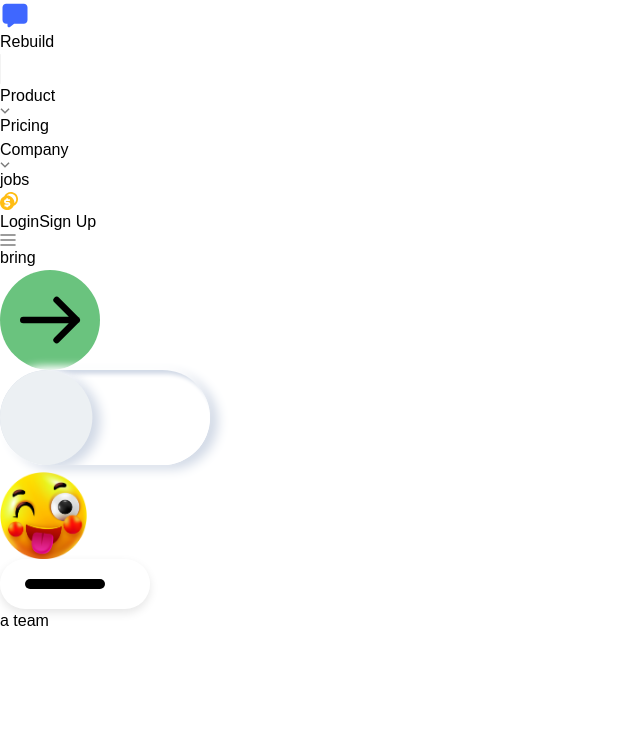
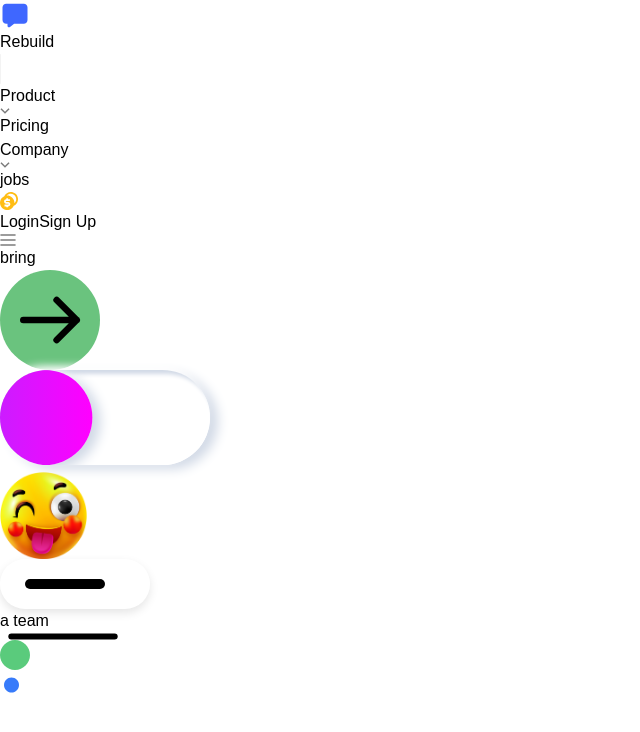
Before and after one commit to z3t444/Rebuild-Nunino, a React app: page / in a window 1280 px wide. Shown: the top 732 px of the page, without its empty margins (0-640 px from the left). Built offline with nearby package versions, Linux system fonts and the light colour scheme; the HTML template or start-up script is replaced by a standard one.

Commit message:
<ui>(Awesome Hero section)

```diff
--- a/src/components/Hero/Hero.jsx
+++ b/src/components/Hero/Hero.jsx
@@ -1,8 +1,12 @@
 import React from "react";
 import Arrow from "./icons/Arrow.jsx";
-import ToggleButton from "./ToggleButton.jsx";
+import ToggleButton from "./hooks/ToggleButton.jsx";
 import Assets from "./asset/Emoji.png";
 import Line from "./icons/Line.jsx";
+import Line2 from "./icons/Line2.jsx";
+import CircleGreen from "./icons/GreenCircle.jsx";
+import SmallCircle from "./icons/SmallCircle.jsx";
+// CSS
 import "./style/Hero.css";
 
 function Hero() {
@@ -22,7 +26,7 @@ function Hero() {
         </div>
       </div>
       {/* line 2 */}
-      <div className="line-2 flex items-center justify-center mt-3">
+      <div className="line-2 flex items-center justify-center">
         <div class="w-28 yellow-circle h-28 bg-[#ffc74b] flex items-center justify-center rounded-full">
           <div className="p-1 rounded-full bg-white shadow-2xl">
             <div className="p-2 bg-[#4c8ef6] shadow-xl shadow-black rounded-full"></div>
@@ -31,7 +35,22 @@ function Hero() {
         <div className="glashmorpishm p-7 bg-transparent rounded-full -ml-10">
           <Line></Line>
         </div>
-        <div><h3 className="text-8xl font-bold -ml-6 tracking-tight">a team</h3></div>
+        <div>
+          <h3 className="text-8xl font-bold -ml-6 tracking-tight">a team</h3>
+        </div>
+        <div className="flex items-center">
+          <div className="toggle-button flex items-center p-3 mt-3 ml-5 border-[6px] border-black rounded-full px-20">
+            <div className="-ml-12">
+              <Line2></Line2>
+            </div>
+            <div className="-ml-[78px]">
+              <CircleGreen></CircleGreen>
+            </div>
+          </div>
+          <div className="smallCircle-blue-white mt-2 -ml-3">
+            <SmallCircle></SmallCircle>
+          </div>
+        </div>
       </div>
     </>
   );
--- a/src/components/Hero/ToggleButton.jsx
+++ b/src/components/Hero/hooks/ToggleButton.jsx
@@ -1,5 +1,5 @@
 import React from "react";
-import "./style/Hero.css";
+import "../style/Hero.css";
 
 function toggleButton() {
   return (
--- /dev/null
+++ b/src/components/Hero/icons/GreenCircle.jsx
@@ -0,0 +1,18 @@
+import React from "react";
+
+function GreenCircle() {
+  return (
+    <>
+      <div>
+        <svg xmlns="http://www.w3.org/2000/svg" width="30" height="30" viewBox="0 0 30 30" fill="none">
+          <path
+            d="M15 30C12.925 30 10.975 29.606 9.15 28.818C7.325 28.03 5.7375 26.9615 4.3875 25.6125C3.0375 24.2625 1.969 22.675 1.182 20.85C0.395 19.025 0.001 17.075 0 15C0 12.925 0.394 10.975 1.182 9.15C1.97 7.325 3.0385 5.7375 4.3875 4.3875C5.7375 3.0375 7.325 1.969 9.15 1.182C10.975 0.395 12.925 0.001 15 0C17.075 0 19.025 0.394 20.85 1.182C22.675 1.97 24.2625 3.0385 25.6125 4.3875C26.9625 5.7375 28.0315 7.325 28.8195 9.15C29.6075 10.975 30.001 12.925 30 15C30 17.075 29.606 19.025 28.818 20.85C28.03 22.675 26.9615 24.2625 25.6125 25.6125C24.2625 26.9625 22.675 28.0315 20.85 28.8195C19.025 29.6075 17.075 30.001 15 30Z"
+            fill="#5ACB7C"
+          />
+        </svg>
+      </div>
+    </>
+  );
+}
+
+export default GreenCircle;
--- /dev/null
+++ b/src/components/Hero/icons/Line2.jsx
@@ -0,0 +1,15 @@
+import React from "react";
+
+function Line2() {
+  return (
+    <>
+      <div>
+        <svg xmlns="http://www.w3.org/2000/svg" width="126" height="7" viewBox="0 0 126 8" fill="none">
+          <path d="M4 4H122" stroke="black" stroke-width="7" stroke-linecap="round" />
+        </svg>
+      </div>
+    </>
+  );
+}
+
+export default Line2;
--- /dev/null
+++ b/src/components/Hero/icons/SmallCircle.jsx
@@ -0,0 +1,22 @@
+import React from "react";
+
+function SmallCircle() {
+  return (
+    <>
+      <div className="shadow-xl shadow-black rounded-full">
+        <svg xmlns="http://www.w3.org/2000/svg" width="23" height="26" viewBox="0 -2 23 23" fill="none">
+          <path
+            d="M11.5038 23C9.91428 23 8.41928 22.6984 7.01883 22.0953C5.61924 21.4914 4.40152 20.6719 3.36567 19.6369C2.32981 18.6027 1.50991 17.3863 0.905945 15.9876C0.301982 14.5888 0 13.0942 0 11.5038C0 9.91428 0.301555 8.41928 0.904667 7.01883C1.50863 5.61924 2.32811 4.40152 3.36311 3.36567C4.39726 2.32981 5.6137 1.50991 7.01244 0.905945C8.41119 0.301982 9.90576 0 11.4962 0C13.0857 0 14.5807 0.301555 15.9812 0.904667C17.3808 1.50863 18.5985 2.32811 19.6343 3.36311C20.6702 4.39726 21.4901 5.6137 22.0941 7.01244C22.698 8.41119 23 9.90576 23 11.4962C23 13.0857 22.6984 14.5807 22.0953 15.9812C21.4914 17.3808 20.6719 18.5985 19.6369 19.6343C18.6027 20.6702 17.3863 21.4901 15.9876 22.0941C14.5888 22.698 13.0942 23 11.5038 23Z"
+            fill="white"
+          />
+          <path
+            d="M11.5025 19C10.4658 19 9.49083 18.8033 8.5775 18.41C7.66472 18.0161 6.87056 17.4817 6.195 16.8067C5.51944 16.1322 4.98472 15.3389 4.59083 14.4267C4.19694 13.5144 4 12.5397 4 11.5025C4 10.4658 4.19667 9.49083 4.59 8.5775C4.98389 7.66472 5.51833 6.87056 6.19333 6.195C6.86778 5.51944 7.66111 4.98472 8.57333 4.59083C9.48556 4.19694 10.4603 4 11.4975 4C12.5342 4 13.5092 4.19667 14.4225 4.59C15.3353 4.98389 16.1294 5.51833 16.805 6.19333C17.4806 6.86778 18.0153 7.66111 18.4092 8.57333C18.8031 9.48556 19 10.4603 19 11.4975C19 12.5342 18.8033 13.5092 18.41 14.4225C18.0161 15.3353 17.4817 16.1294 16.8067 16.805C16.1322 17.4806 15.3389 18.0153 14.4267 18.4092C13.5144 18.8031 12.5397 19 11.5025 19Z"
+            fill="#377BFA"
+          />
+        </svg>
+      </div>
+    </>
+  );
+}
+
+export default SmallCircle;
--- a/src/components/Hero/style/Hero.css
+++ b/src/components/Hero/style/Hero.css
@@ -30,7 +30,7 @@
   .indicator {
     height: 100%;
     width: 220%;
-    background: #ecf0f3;
+    background: linear-gradient(to right, rgb(0, 140, 255), rgb(255, 0, 255));
     border-radius: 50px;
     transform: translate3d(-80%, 0, 0);
     transition: transform 0.4s cubic-bezier(0.85, 0.05, 0.18, 1.35);
--- a/src/main.jsx
+++ b/src/main.jsx
@@ -5,7 +5,7 @@ import "./index.css";
 
 ReactDOM.createRoot(document.getElementById("root")).render(
   <React.StrictMode>
-    <div className="Poppins p-3 md:p-5 lg:p-10 xl:p-10 bg-[#bbbafe]">
+    <div className="Poppins p-3 md:p-5 lg:p-10 xl:p-14 bg-[#bbbafe]">
       <App />
     </div>
   </React.StrictMode>
```
Also changed, not shown: test/test2.html (added, +26 -0 lines).
